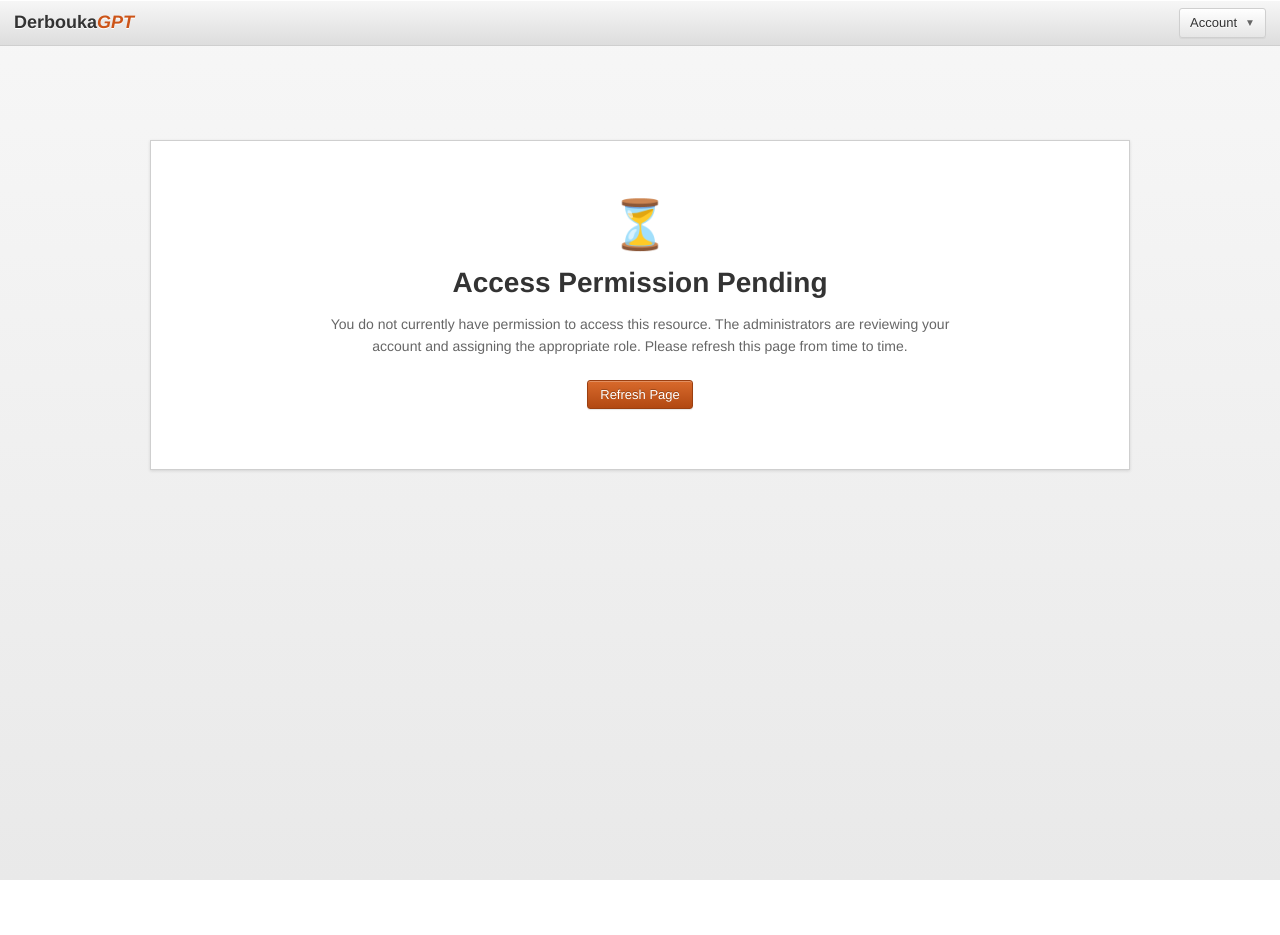
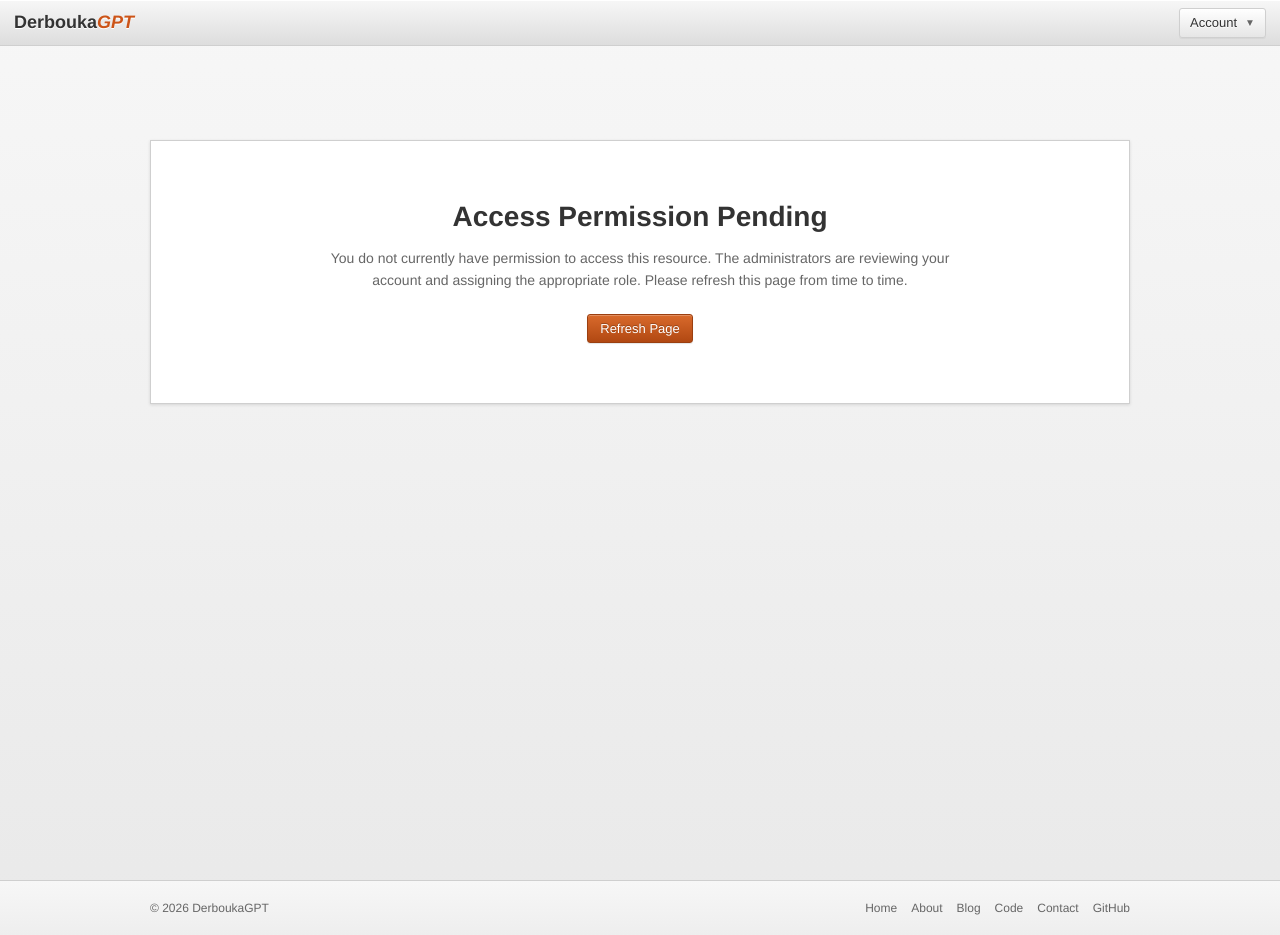
Before and after one commit to appodoom/website, a website: page web/pages/role-none/index.html in a window 1280 px wide. Before the commit the page ends 880 px from the top, so only its background shows below. Drawn offline with Linux system fonts and the light colour scheme; files that its build step writes are made by us from their sources; no server answers.

Commit message:
fixing some ui bugs

```diff
--- a/web/pages/infer/index.css
+++ b/web/pages/infer/index.css
@@ -913,3 +913,7 @@
     height: 300px;
   }
 }
+
+.container {
+  width: 100% !important;
+}
--- a/web/pages/role-none/index.html
+++ b/web/pages/role-none/index.html
@@ -31,8 +31,6 @@
     <main class="permission-page">
       <div class="container permission-shell">
         <section class="permission-panel">
-          <div class="permission-icon">⏳</div>
-
           <h1 class="permission-title">Access Permission Pending</h1>
 
           <p class="permission-message">
@@ -53,6 +51,20 @@
         </section>
       </div>
     </main>
+    <footer class="footer">
+      <div class="footer-inner">
+        <div class="footer-left">© 2026 DerboukaGPT</div>
+
+        <div class="footer-right">
+          <a href="/web/">Home</a>
+          <a href="/web/#about">About</a>
+          <a href="/web/#blog">Blog</a>
+          <a href="/web/#code">Code</a>
+          <a href="/web/#contact">Contact</a>
+          <a href="https://github.com/appodoom/">GitHub</a>
+        </div>
+      </div>
+    </footer>
 
     <script>
       async function initUserMenu() {
--- a/web/pages/shared/css/global.css
+++ b/web/pages/shared/css/global.css
@@ -53,6 +53,7 @@
 
 body {
   margin: 0;
+  padding: 0;
   font-family: var(--font);
   font-size: 14px;
   color: var(--text);
@@ -103,14 +104,14 @@ body {
   text-shadow: 0 1px 0 #fff;
 }
 
-.navbar a {
+.navbar a:not(.btn) {
   color: #555;
   font-size: 13px;
   text-decoration: none;
   padding: 0 12px;
 }
 
-.navbar a:hover {
+.navbar a:not(.btn):hover {
   color: #222;
 }
 
@@ -321,3 +322,56 @@ a:hover {
   color: var(--accent);
   font-style: italic;
 }
+
+/* =========================================
+   FOOTER
+   ========================================= */
+
+.footer {
+  display: flex;
+  justify-content: center;
+  padding: 20px;
+  width: 100%;
+
+  border-top: 1px solid var(--border);
+
+  background: linear-gradient(var(--gray-1), var(--gray-2));
+}
+
+/* ---------- Container ---------- */
+
+.footer-inner {
+  max-width: 980px;
+  width: 100%;
+
+  display: flex;
+  justify-content: space-between;
+  align-items: center;
+
+  font-size: 12px;
+  color: var(--text-muted);
+}
+
+/* ---------- Links ---------- */
+
+.footer-right {
+  display: flex;
+  gap: 14px;
+}
+
+.footer-right a {
+  color: var(--text-muted);
+  text-decoration: none;
+}
+
+.footer-right a:hover {
+  color: var(--accent);
+}
+
+/* =========================================
+   MAIN
+   ========================================= */
+
+body > main {
+  min-height: 100vh;
+}
```
Also changed, not shown: web/pages/404/index.html (+14 -0 lines), web/pages/infer/index.html (+15 -0 lines), web/pages/landing/index.css (+0 -45 lines), web/pages/landing/index.html (+4 -2 lines), web/pages/login/index.html (+14 -0 lines), web/pages/role-admin/index.html (+14 -0 lines), web/pages/role-generator/index.html (+92 -39 lines), web/pages/role-rator/index.html (+14 -0 lines).
